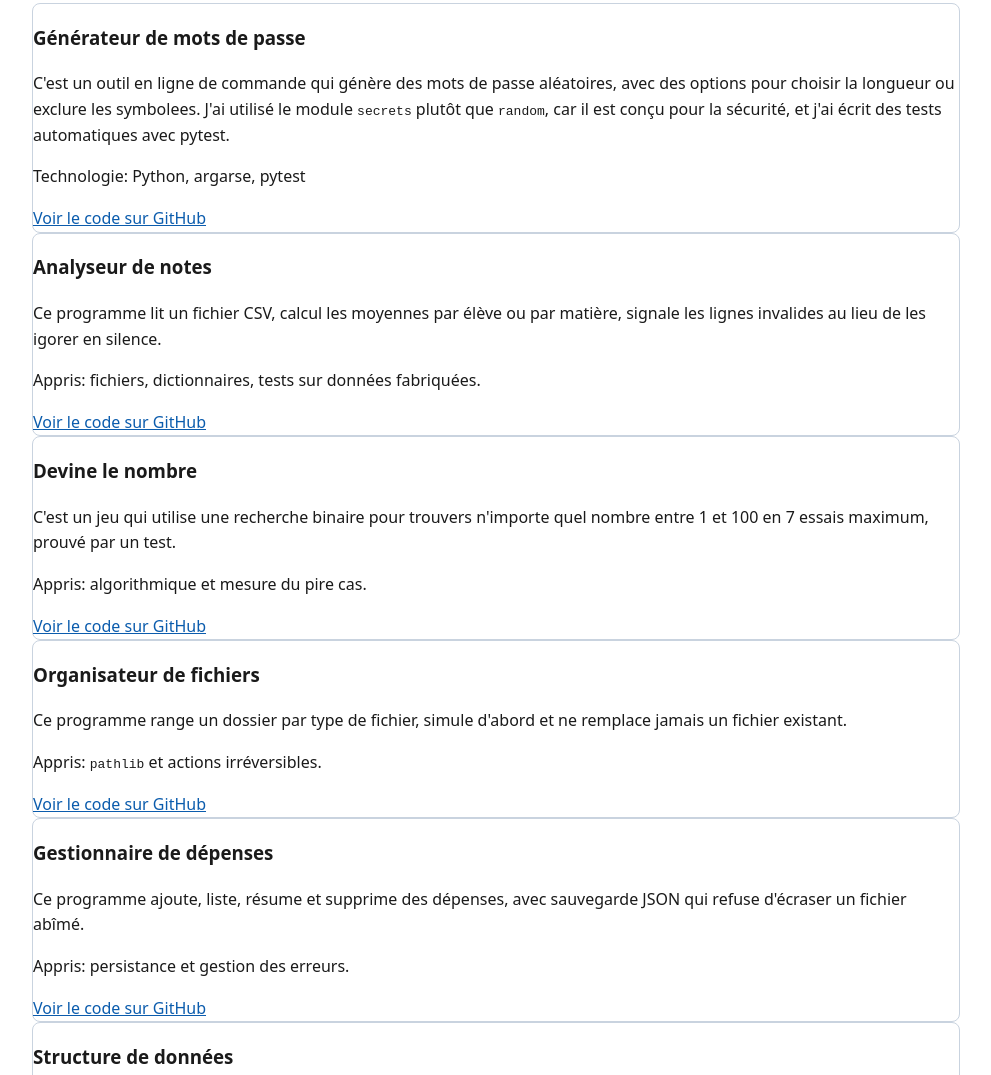
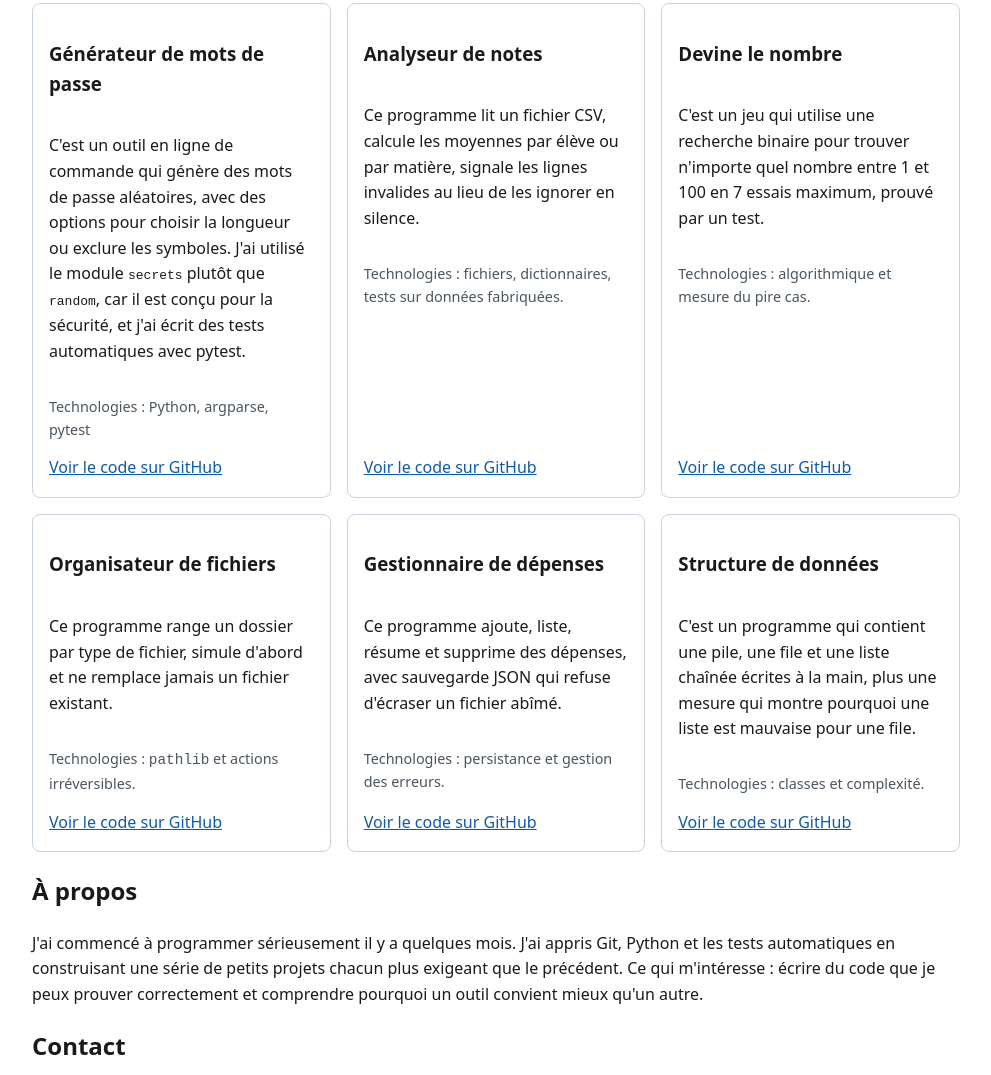
Before and after one commit to Zorojuro6/portfolio, a plain HTML site: page index.html in a window 1280 px wide. Shown: the part 326-1401 px from the top of the page, without its empty margins (144-1135 px from the left). Drawn offline with Linux system fonts and the light colour scheme.

Commit message:
Corrige les fautes et aligne les liens des cartes

```diff
--- a/index.html
+++ b/index.html
@@ -27,71 +27,61 @@
                 <h3>Générateur de mots de passe</h3>
                 <p>
                     C'est un outil en ligne de commande qui génère des mots de passe aléatoires,
-                    avec des options pour choisir la longueur ou exclure les symbolees. J'ai utilisé
+                    avec des options pour choisir la longueur ou exclure les symboles. J'ai utilisé
                     le module <code>secrets</code> plutôt que <code>random</code>, car il est
                     conçu pour la sécurité, et j'ai écrit des tests automatiques avec pytest.
                 </p>
-                <p>Technologie: Python, argarse, pytest</p>
+                <p class="techno">Technologies : Python, argparse, pytest</p>
                 <a href="https://github.com/Zorojuro6/generateur-mdp">Voir le code sur GitHub</a>
             </article>
-            </div>
 
-            <div class="grille">
             <article>
                 <h3>Analyseur de notes</h3>
                 <p>
-                    Ce programme lit un fichier CSV, calcul les moyennes par élève ou par matière,
-                    signale les lignes invalides au lieu de les igorer en silence.
+                    Ce programme lit un fichier CSV, calcule les moyennes par élève ou par matière,
+                    signale les lignes invalides au lieu de les ignorer en silence.
                 </p>
-                <p>Appris: fichiers, dictionnaires, tests sur données fabriquées.</p>
+                <p class="techno">Technologies : fichiers, dictionnaires, tests sur données fabriquées.</p>
                 <a href="https://github.com/Zorojuro6/analyseur-notes">Voir le code sur GitHub</a>
             </article>
-            </div>
 
-            <div class="grille">
             <article>
                 <h3>Devine le nombre</h3>
                 <p>
-                    C'est un jeu qui utilise une recherche binaire pour trouvers n'importe quel
+                    C'est un jeu qui utilise une recherche binaire pour trouver n'importe quel
                     nombre entre 1 et 100 en 7 essais maximum, prouvé par un test.
                 </p>
-                <p>Appris: algorithmique et mesure du pire cas.</p>
+                <p class="techno">Technologies : algorithmique et mesure du pire cas.</p>
                 <a href="https://github.com/Zorojuro6/devine-nombre">Voir le code sur GitHub</a>
             </article>
-            </div>
 
-            <div class="grille">
             <article>
                 <h3>Organisateur de fichiers</h3>
                 <p>
                     Ce programme range un dossier par type de fichier, simule d'abord et ne remplace
                     jamais un fichier existant.
                 </p>
-                <p>Appris: <code>pathlib</code> et actions irréversibles.</p>
+                <p class="techno">Technologies : <code>pathlib</code> et actions irréversibles.</p>
                 <a href="https://github.com/Zorojuro6/organisateur">Voir le code sur GitHub</a>
             </article>
-            </div>
 
-            <div class="grille">
             <article>
                 <h3>Gestionnaire de dépenses</h3>
                 <p>
                     Ce programme ajoute, liste, résume et supprime des dépenses, avec sauvegarde JSON
                     qui refuse d'écraser un fichier abîmé.
                 </p>
-                <p>Appris: persistance et gestion des erreurs.</p>
+                <p class="techno">Technologies : persistance et gestion des erreurs.</p>
                 <a href="https://github.com/Zorojuro6/depenses">Voir le code sur GitHub</a>
             </article>
-            </div>
 
-            <div class="grille">
             <article>
                 <h3>Structure de données</h3>
                 <p>
                     C'est un programme qui contient une pile, une file et une liste chaînée écrites à la
                     main, plus une mesure qui montre pourquoi une liste est mauvaise pour une file.
                 </p>
-                <p>Appris: classes et complexité.</p>
+                <p class="techno">Technologies : classes et complexité.</p>
                 <a href="https://github.com/Zorojuro6/structures">Voir le code sur GitHub</a>
             </article>
             </div>
@@ -118,4 +108,4 @@
         <p>@2026 Tout droit réservés.</p>
     </footer>
 </body>
-</html>
+</html>iv>
--- a/style.css
+++ b/style.css
@@ -57,7 +57,13 @@ nav a:hover{
 article{
     border: 1px solid #c9d3df;
     border-radius: 0.5rem;
-    padding: 1 rem;
+    padding: 1rem;
+    display: flex;
+    flex-direction: column;
+}
+
+article a{
+    margin-top: auto;
 }
 
 .techno{
```
